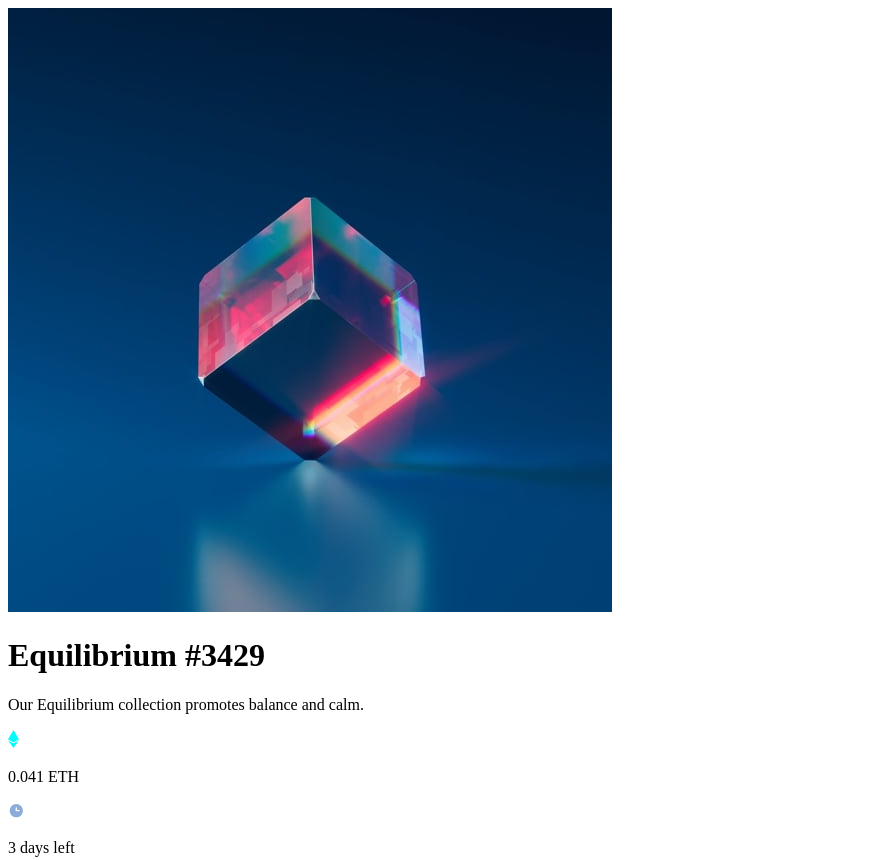
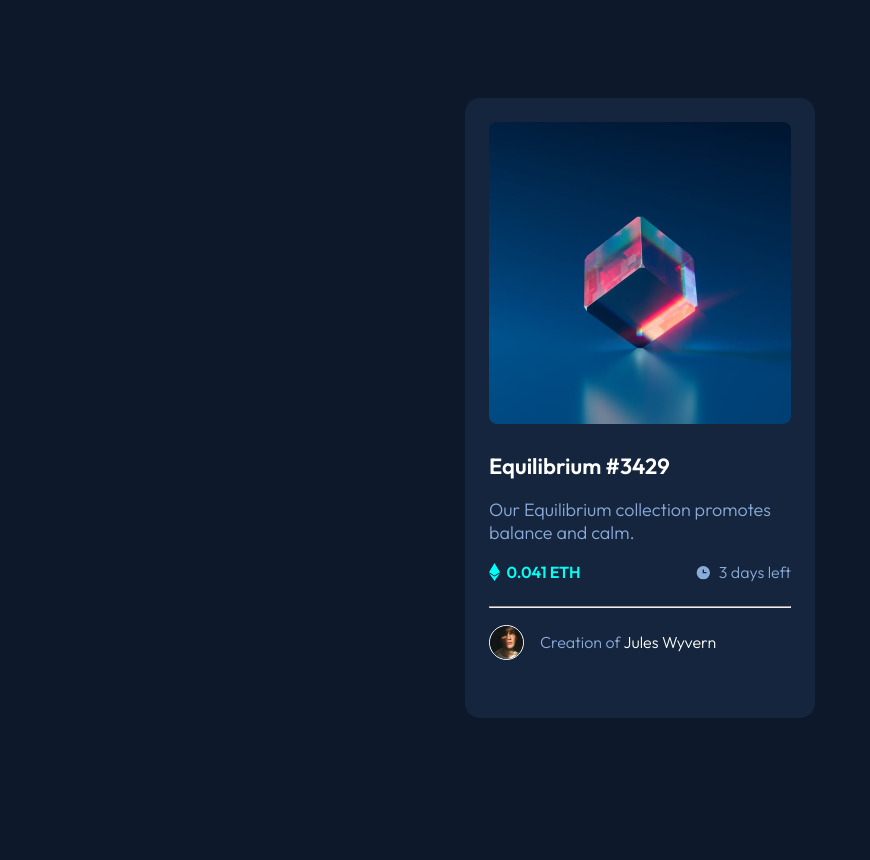
Before and after one commit to Mabchir/nft_preview_card_component, a plain HTML site: page index.html in a window 1280 px wide. Shown: the top 860 px of the page, without its empty margins (0-870 px from the left). After the commit the page ends 816 px from the top, so only its background shows below. Drawn offline with Linux system fonts and the light colour scheme.

Commit message:
styling
- Import font
- add all classes
- add all styling

```diff
--- a/index.html
+++ b/index.html
@@ -11,24 +11,32 @@
       sizes="32x32"
       href="./images/favicon-32x32.png"
     />
+    <link rel="stylesheet" href="./src/styles.css" />
 
     <title>NFT preview card component | MB</title>
   </head>
   <body>
     <main>
       <div class="card">
-        <img src="./images/image-equilibrium.jpg" alt="logo" />
+        <img class="main-img" src="./images/image-equilibrium.jpg" alt="logo" />
         <div class="card-body">
           <h1 class="title">Equilibrium #3429</h1>
-          <p>Our Equilibrium collection promotes balance and calm.</p>
+          <p class="description">
+            Our Equilibrium collection promotes balance and calm.
+          </p>
           <div class="updates">
-            <img src="./images/icon-ethereum.svg" alt="" />
-            <p>0.041 ETH</p>
-            <img src="./images/icon-clock.svg" alt="clock" />
-            <p>3 days left</p>
+            <div class="eth">
+              <img src="./images/icon-ethereum.svg" alt="" />
+              <span>0.041 ETH</span>
+            </div>
+
+            <div class="deadline">
+              <img src="./images/icon-clock.svg" alt="clock" />
+              <span>3 days left</span>
+            </div>
           </div>
           <hr />
-          <div class="author">
+          <div class="author-section">
             <img src="./images/image-avatar.png" alt="" />
             <p class="author">
               Creation of <span class="author-name">Jules Wyvern</span>
--- /dev/null
+++ b/src/styles.css
@@ -0,0 +1,100 @@
+@import url("https://fonts.googleapis.com/css2?family=Outfit:wght@300;400;600&display=swap");
+
+:root {
+  --font: "Outfit", sans-serif;
+}
+
+body {
+  display: flex;
+  align-items: center;
+  justify-content: center;
+  background-color: hsl(217, 54%, 11%);
+  font-family: var(--font);
+  height: 100vh;
+}
+
+.card {
+  width: 350px;
+  height: 596px;
+  background-color: hsl(216, 50%, 16%);
+  border-radius: 15px;
+  text-align: center;
+  padding-top: 24px;
+}
+
+.main-img {
+  width: 302px;
+  height: 302px;
+  border-radius: 8px;
+}
+
+.card-body {
+  text-align: left;
+  margin: 24px;
+}
+
+.title {
+  color: hsl(0, 0%, 100%);
+  font-weight: 600;
+  font-size: 22px;
+}
+
+.description {
+  color: hsl(215, 51%, 70%);
+  font-weight: 300;
+  font-size: 18px;
+}
+.updates {
+  display: flex;
+  justify-content: space-between;
+
+  margin-bottom: 24px;
+}
+
+.eth {
+  display: flex;
+  align-items: center;
+}
+
+.deadline {
+  display: flex;
+  align-items: center;
+}
+.eth span {
+  color: hsl(178, 100%, 50%);
+  font-weight: 600;
+  font-size: 16px;
+  margin-left: 6.48px;
+}
+
+.deadline span {
+  color: hsl(215, 51%, 70%);
+  font-weight: 300;
+  margin-left: 6.48px;
+}
+
+hr {
+  color: hsl(215, 32%, 27%);
+}
+
+.author-section {
+  display: flex;
+  align-items: center;
+}
+
+.author-section img {
+  width: 33px;
+  height: 33px;
+  border: 1px solid white;
+  border-radius: 25px;
+}
+.author {
+  color: hsl(215, 51%, 70%);
+  font-weight: 300;
+  font-size: 16px;
+  margin-left: 16px;
+}
+
+.author-name {
+  color: hsl(0, 0%, 100%);
+}
```
